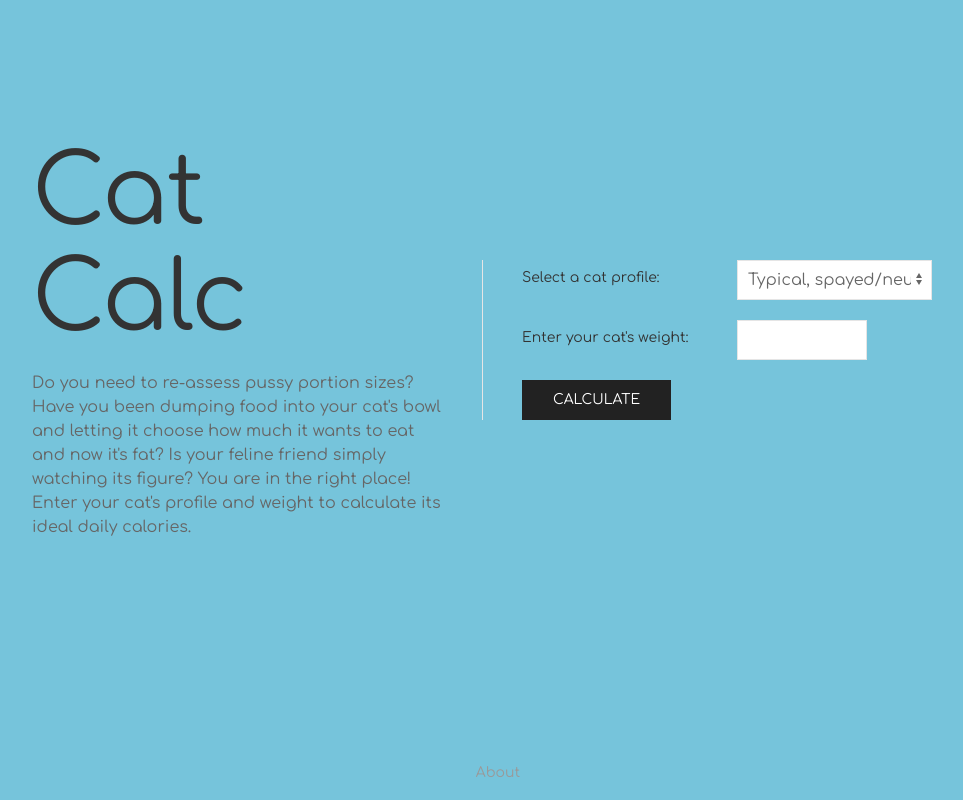
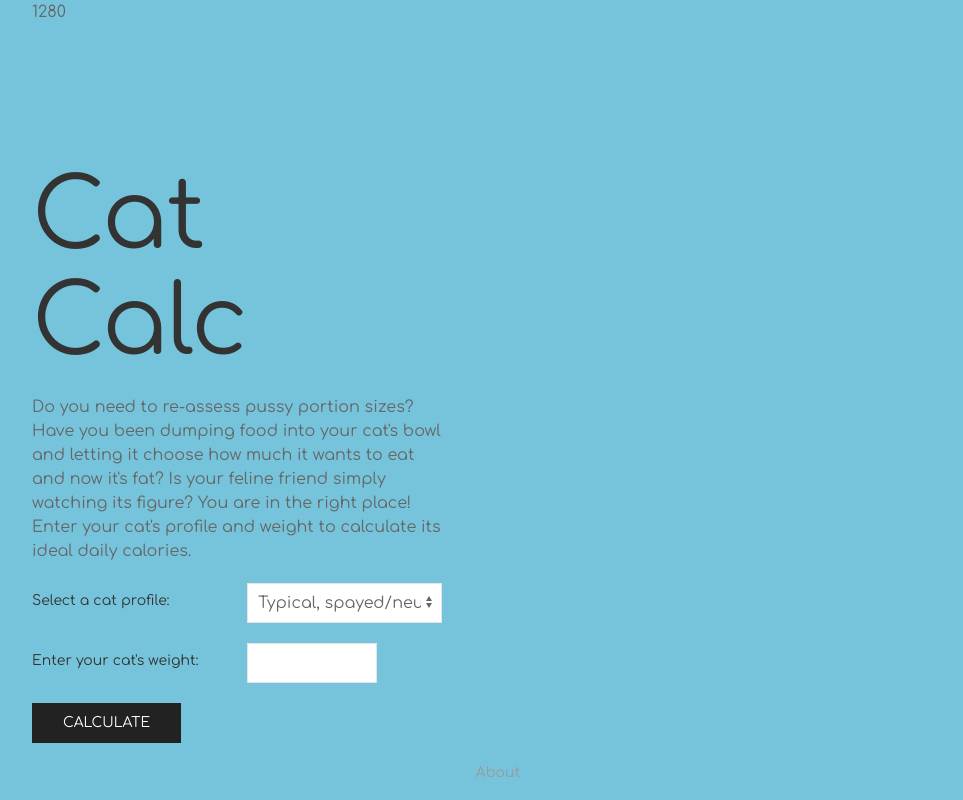
Before and after one commit to liztheshiz/cat-calc, a React (Create React App) app: page / in a window 1280 px wide. Shown: the top 800 px of the page, without its empty margins (158-1121 px from the left). Built offline with nearby package versions, Linux system fonts and the light colour scheme.

Commit message:
added state variable for width

```diff
--- a/src/components/home-view.js
+++ b/src/components/home-view.js
@@ -1,6 +1,23 @@
+import React, { useState, useEffect } from "react";
+
 function HomeView() {
+    const [width, setWidth] = useState(window.innerWidth);
+
+    useEffect(() => {
+        const handleResize = () => {
+            setWidth(window.innerWidth);
+        };
+
+        window.addEventListener("resize", handleResize);
+
+        return () => {
+            window.removeEventListener("resize", handleResize);
+        };
+    }, []);
+
     return (
         <div className="home uk-container uk-container-small">
+            <p>{width}</p>
             <div className="uk-grid-divider uk-margin-xlarge-top" uk-grid="true">
                 <div className="uk-width-1-2">
                     <h1 className="uk-heading-large">Cat Calc</h1>
@@ -10,8 +27,6 @@ function HomeView() {
                         friend simply watching its figure? You are in the right place! Enter your cat's profile
                         and weight to calculate its ideal daily calories.
                     </p>
-                </div>
-                <div className="uk-width-1-2 uk-margin-auto-vertical">
                     <form className="uk-form-horizontal cat-form">
                         <div className="uk-margin">
                             <label className="uk-form-label" htmlFor="cat-types">Select a cat profile:</label>
```
